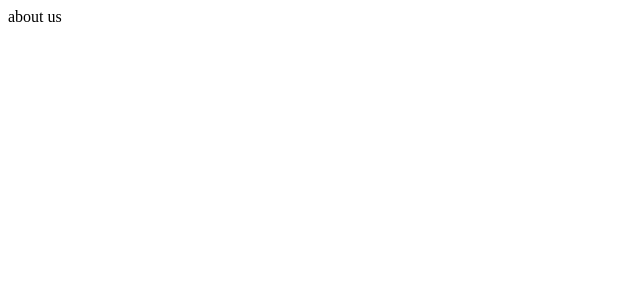
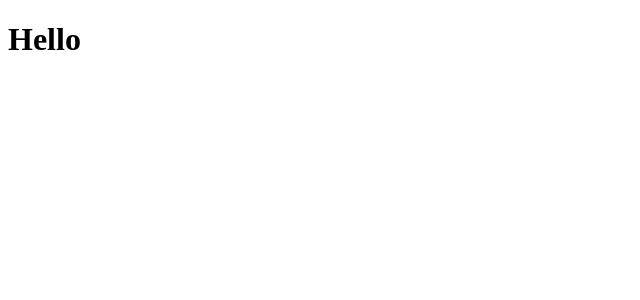
Before and after one commit to LeeGwonSeon/NextJS_NSM, a Next.js app in the folder nextjs-intro/: page /about in a window 1280 px wide. Shown: the top 300 px of the page, without its empty margins (0-640 px from the left). Built offline with nearby package versions, Linux system fonts and the light colour scheme.

Commit message:
NextJS_Pages

```diff
--- a/nextjs-intro/pages/about.js
+++ b/nextjs-intro/pages/about.js
@@ -1,3 +1,7 @@
 export default function About() {
-  return "about us";
+  return (
+    <div>
+      <h1>Hello</h1>
+    </div>
+  );
 }
```
